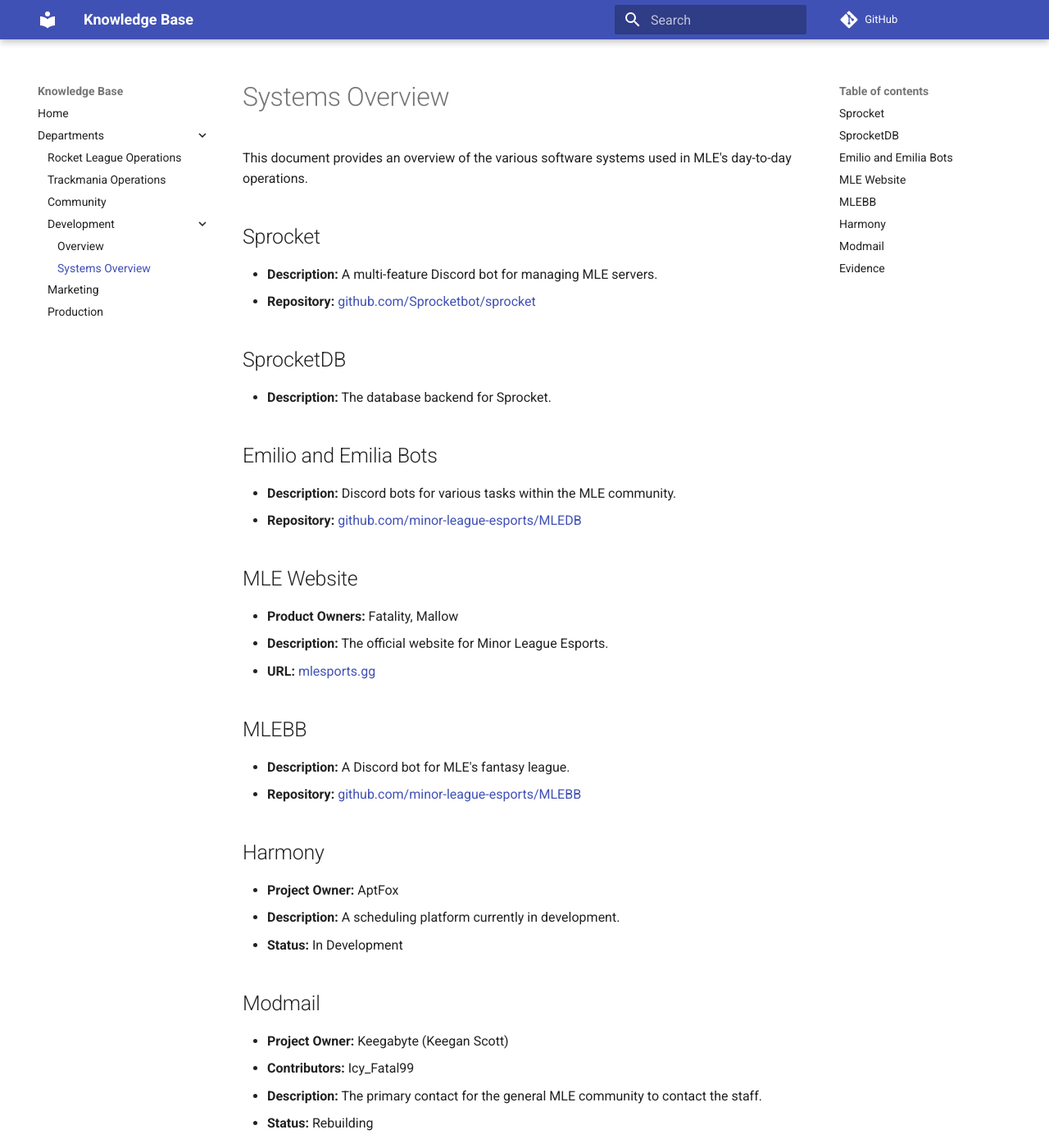
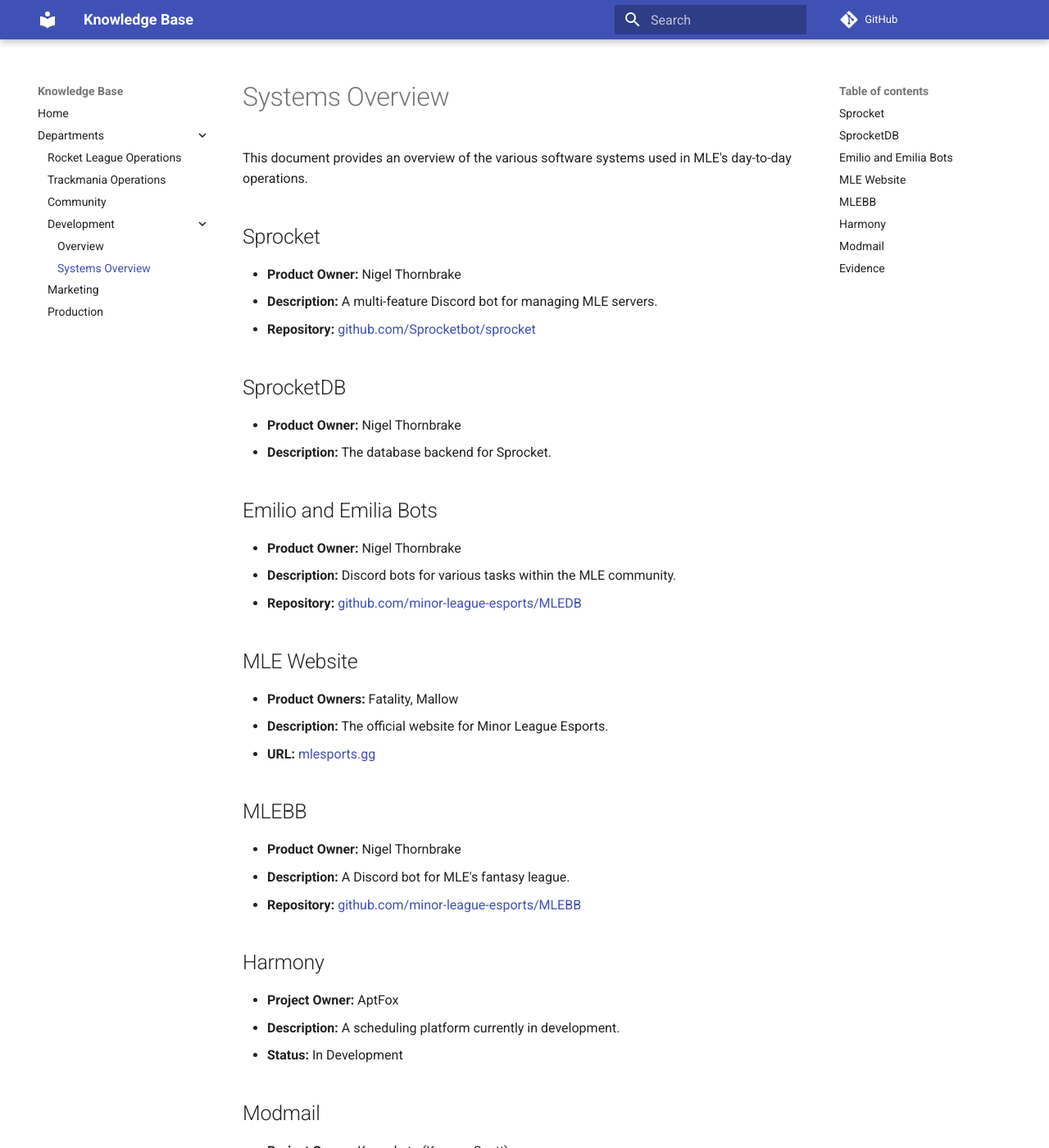
Before and after one commit to Minor-League-Esports/knowledgeBase, an MkDocs documentation site: the page built from docs/departments/systems-overview.md, in a window 1280 px wide and 1400 px high. Shown: the whole window at 82% size. Built offline with MkDocs 1.6.1 and Material for MkDocs 9.7.7, drawn with Linux system fonts in a browser that asks for light colours; comment, search, counter and statistics services are not loaded.

Commit message:
Update systems overview with product owner details
All remaining are Nigel.

```diff
--- a/docs/departments/systems-overview.md
+++ b/docs/departments/systems-overview.md
@@ -3,13 +3,16 @@
 This document provides an overview of the various software systems used in MLE's day-to-day operations.
 
 ## Sprocket
+- **Product Owner:** Nigel Thornbrake
 - **Description:** A multi-feature Discord bot for managing MLE servers.
 - **Repository:** [github.com/Sprocketbot/sprocket](https://github.com/Sprocketbot/sprocket)
 
 ## SprocketDB
+- **Product Owner:** Nigel Thornbrake
 - **Description:** The database backend for Sprocket.
 
 ## Emilio and Emilia Bots
+- **Product Owner:** Nigel Thornbrake
 - **Description:** Discord bots for various tasks within the MLE community.
 - **Repository:** [github.com/minor-league-esports/MLEDB](https://github.com/minor-league-esports/MLEDB)
 
@@ -19,6 +22,7 @@
 - **URL:** [mlesports.gg](https://mlesports.gg)
 
 ## MLEBB
+- **Product Owner:** Nigel Thornbrake
 - **Description:** A Discord bot for MLE's fantasy league.
 - **Repository:** [github.com/minor-league-esports/MLEBB](https://github.com/minor-league-esports/MLEBB)
 
```
